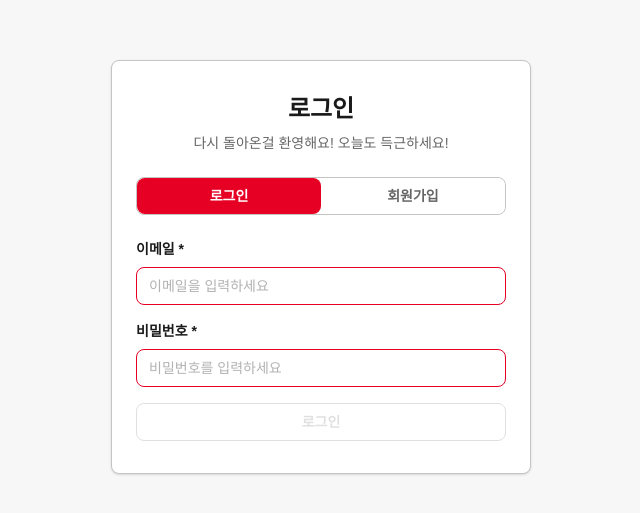
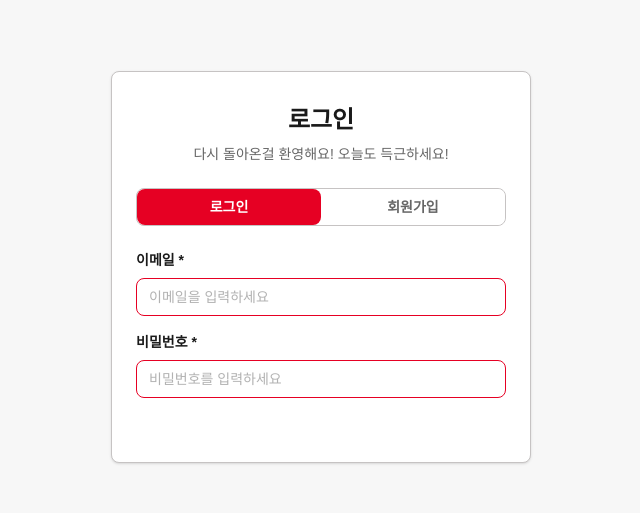
Before and after one commit to grimza99/routine-note, a Next.js app: page /auth in a window 1280 px wide. Shown: the part 133-646 px from the top of the page, without its empty margins (319-959 px from the left). Built offline with nearby package versions, Linux system fonts and the light colour scheme; no server answers.

Commit message:
feat: Button 컴포넌트에 label prop 추가 및 cn 유틸리티 함수로 클래스 이름 처리

```diff
--- a/src/shared/ui/buttons/Button.tsx
+++ b/src/shared/ui/buttons/Button.tsx
@@ -1,46 +1,28 @@
 import type { ButtonHTMLAttributes } from 'react';
+import { cn } from '@/shared';
 
 type ButtonVariant = 'primary' | 'secondary';
 
 type ButtonProps = ButtonHTMLAttributes<HTMLButtonElement> & {
   variant?: ButtonVariant;
+  label?: string;
 };
 
-export function Button({ variant = 'primary', className, type, style, ...props }: ButtonProps) {
+export function Button({ variant = 'primary', className, type, style, label, ...props }: ButtonProps) {
   const isDisabled = Boolean(props.disabled);
-
-  const baseClassName = ['w-full rounded px-4 py-2 text-sm font-semibold', className]
-    .filter(Boolean)
-    .join(' ');
-
-  const variantStyle = isDisabled
-    ? {
-        border: '1px solid var(--disabled)',
-        background: 'var(--white)',
-        color: 'var(--disabled)',
-      }
-    : variant === 'secondary'
-      ? {
-          border: '1px solid var(--primary)',
-          background: 'var(--white)',
-          color: 'var(--primary)',
-        }
-      : {
-          border: '1px solid var(--primary)',
-          background: 'var(--primary)',
-          color: 'var(--white)',
-        };
 
   return (
     <button
       {...props}
       type={type ?? 'button'}
-      className={baseClassName}
-      style={{
-        borderRadius: 'var(--radius-base)',
-        ...variantStyle,
-        ...style,
-      }}
-    />
+      className={cn(
+        'w-full rounded-lg px-4 py-2 text-sm font-semibold',
+        variant === 'primary' ? 'border-primary bg-primary text-white' : 'border-primary bg-white text-primary',
+        isDisabled && 'cursor-not-allowed border-disabeld bg-white text-disabled',
+        className,
+      )}
+    >
+      {label}
+    </button>
   );
 }
```
